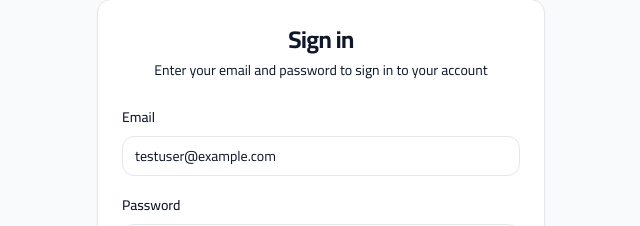
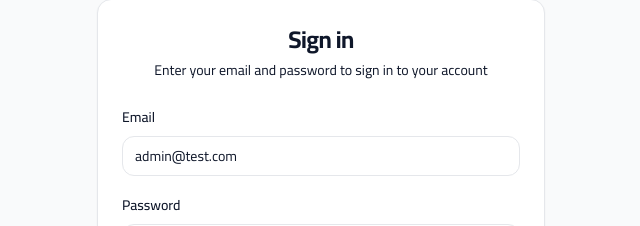
Before and after one commit to saod-ux/saas-project, a Next.js app: page /sign-in in a window 1280 px wide. Shown: the part 156-382 px from the top of the page, without its empty margins (319-959 px from the left). Built offline with nearby package versions, Linux system fonts and the light colour scheme; no server answers.

Commit message:
test(auth): update sign-in form to use working test credentials
- Change email to admin@test.com (working user)
- Password remains TestPassword123!
- This user can authenticate successfully with Firebase
- Ready for end-to-end authentication testing

```diff
--- a/app/sign-in/page.tsx
+++ b/app/sign-in/page.tsx
@@ -14,7 +14,7 @@ import { Eye, EyeOff, Loader2, Phone } from 'lucide-react';
 import EnvProbe from './EnvProbe';
 
 function SignInContent() {
-  const [email, setEmail] = useState('testuser@example.com');
+  const [email, setEmail] = useState('admin@test.com');
   const [password, setPassword] = useState('TestPassword123!');
   const [phoneNumber, setPhoneNumber] = useState('');
   const [verificationCode, setVerificationCode] = useState('');
```
